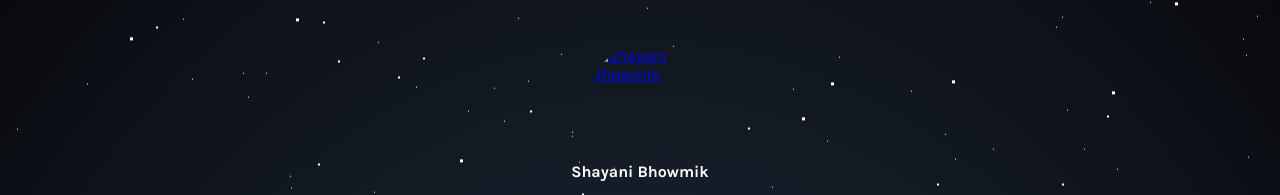
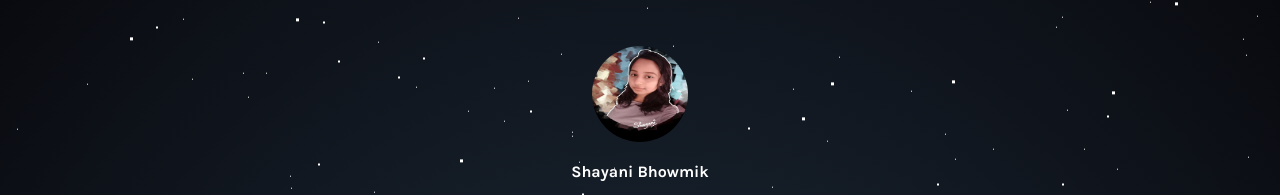
Before and after one commit to shayani2003/linktree, a plain HTML site: page index.html in a window 1280 px wide. Shown: the top 195 px of the page. Drawn offline with Linux system fonts and the light colour scheme.

Commit message:
Update index.html

```diff
--- a/index.html
+++ b/index.html
@@ -25,7 +25,7 @@
     <!-- End of Parallax Pixel Background Animation -->
 
     <a id="profilePicture" href="#popup">
-      <img src="abc/ab.jpg" alt="Shayani Bhowmik">
+      <img src="ab.jpg" alt="Shayani Bhowmik">
     </a>
     <div class="overlay" id="popup">
       <div class="popup">
```
